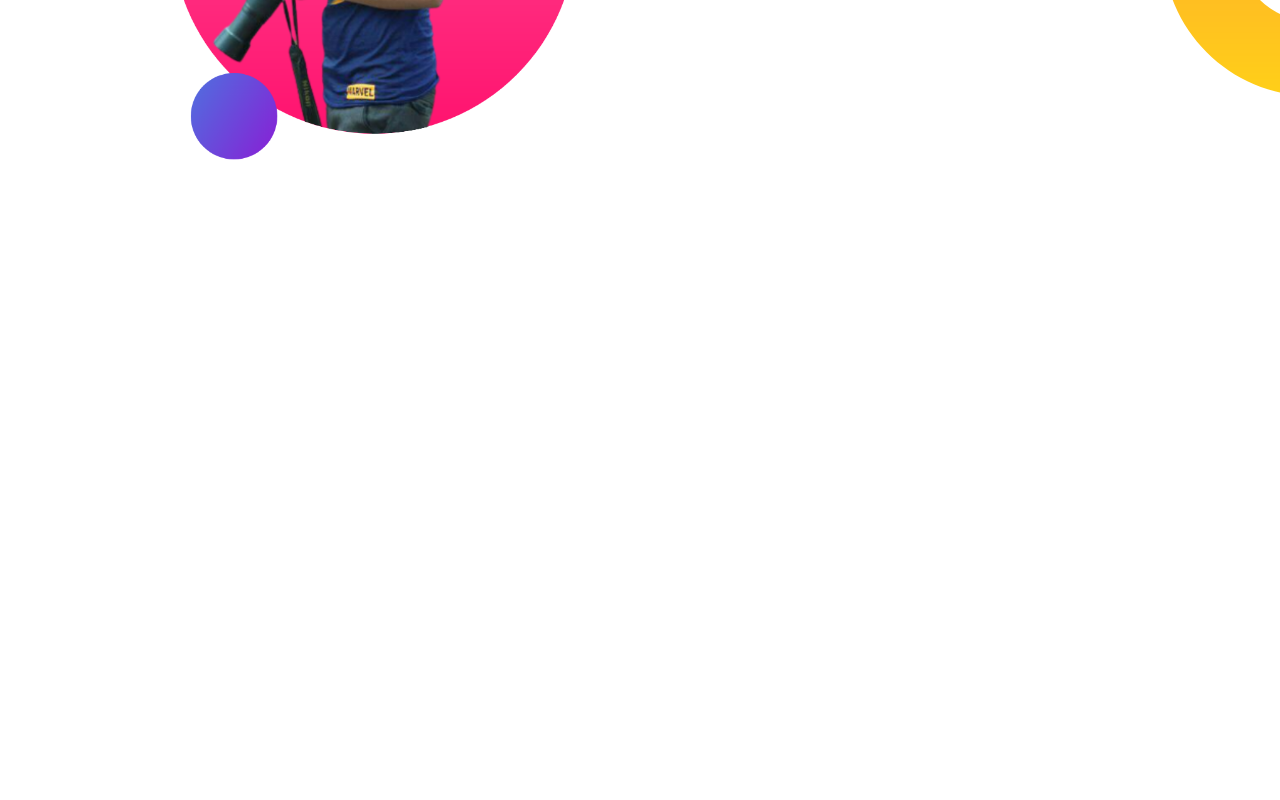
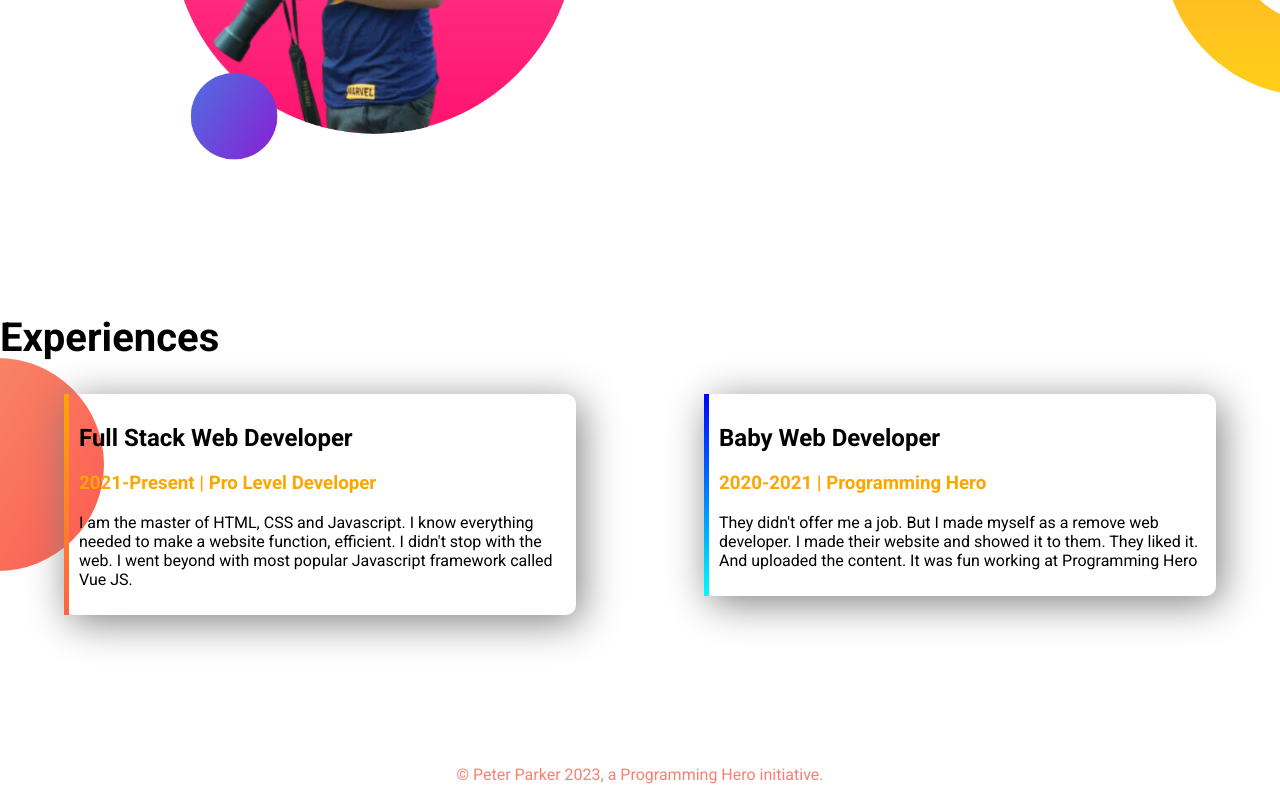
Before and after one commit to sadik-miah/my-portfolio, a plain HTML site: page index.html in a window 1280 px wide. Shown: the part 869-1669 px from the top of the page. Before the commit the page ends 1183 px from the top, so only its background shows below. Drawn offline with Linux system fonts and the light colour scheme; a web font is replaced by a local one.

Commit message:
Experience area added

```diff
--- a/index.html
+++ b/index.html
@@ -16,7 +16,7 @@
 </head>
 
 <body>
-   <section class="Top-benner">
+   <section class="Top-benner flexible-conteiner">
       <div class="half-width">
          <h1>Welcome To</h1>
          <h2> <span class="nameColor">Sadik Ahmed</span> World</h2>
@@ -31,7 +31,7 @@
       </div>
    </section>
 
-   <section class="dream-big">
+   <section class="dream-big flexible-conteiner">
       <div class="half-width">
          <img src="images/sadik 3.png" alt="">
       </div>
@@ -47,6 +47,32 @@
 
    </section>
 
+   <section class="experience-area">
+      <h1>Experiences</h1>
+      <div class="flexible-conteiner">
+         <div id="full-stack-web" class="experience-item">
+            <h2>Full Stack Web Developer</h2>
+            <h3 class="color">2021-Present | Pro Level Developer</h3>
+            <p>I am the master of HTML, CSS and Javascript. I know everything needed to make a website function,
+               efficient.
+               I didn't stop with the web. I went beyond with most popular Javascript framework called Vue JS.</p>
+
+         </div>
+
+
+         <div id="baby-web-dev" class="experience-item">
+            <h2>Baby Web Developer</h2>
+            <h3 class="color">2020-2021 | Programming Hero </h3>
+            <p>They didn't offer me a job. But I made myself as a remove web developer. I made their website and showed
+               it
+               to them. They liked it. And uploaded the content. It was fun working at Programming Hero</p>
+         </div>
+      </div>
+   </section>
+   <footer>
+      <p>© Peter Parker 2023, a Programming Hero initiative.</p>
+   </footer>
+
 </body>
 
 </html>
--- a/style.css
+++ b/style.css
@@ -12,7 +12,7 @@
    color: orange;
  }
 
- section {
+ .flexible-conteiner {
    display: flex;
    margin-bottom: 150px;
 
@@ -53,3 +53,42 @@
    background-repeat: no-repeat;
    background-position: right;
  }
+
+ .color {
+   color: orange;
+ }
+
+ .experience-item {
+   width: 40%;
+   margin-left: 5%;
+   margin-right: 5%;
+   padding: 10px;
+   box-shadow: 5px 7px 40px gray;
+   height: 80%;
+   border-radius: 10px;
+
+ }
+
+ .experience-area {
+   background-image: url(images/exp-bg.png);
+   background-repeat: no-repeat;
+   background-position: left;
+
+ }
+
+ #baby-web-dev {
+   border-left: 5px solid;
+   border-image: linear-gradient(blue, cyan);
+   border-image-slice: 1;
+ }
+
+ #full-stack-web {
+   border-left: 5px solid;
+   border-image: linear-gradient(orange, tomato);
+   border-image-slice: 1;
+ }
+
+ footer p {
+   text-align: center;
+   color: salmon;
+ }
```
Also changed, not shown: showOff/sadik.jpg (deleted).
